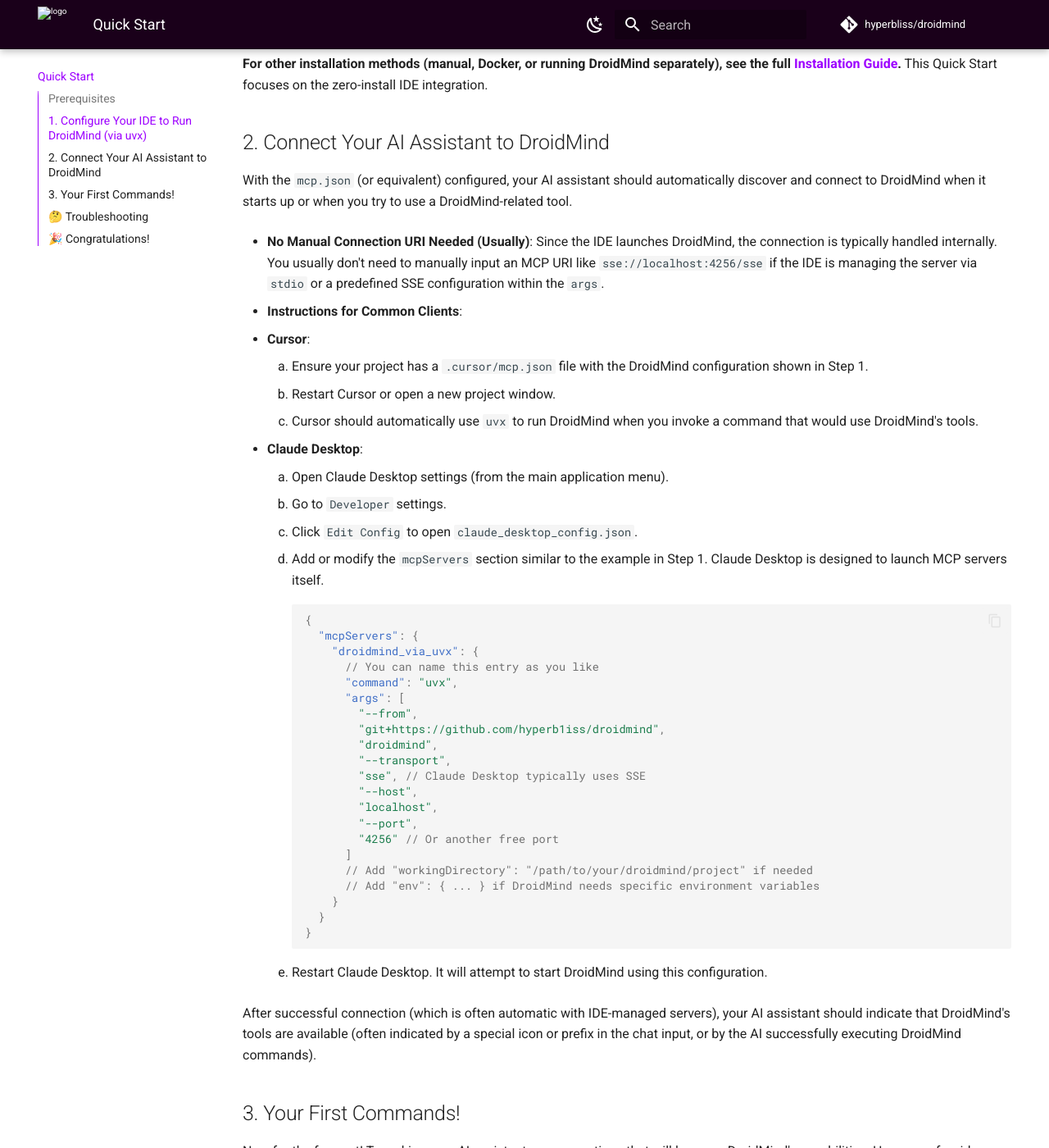
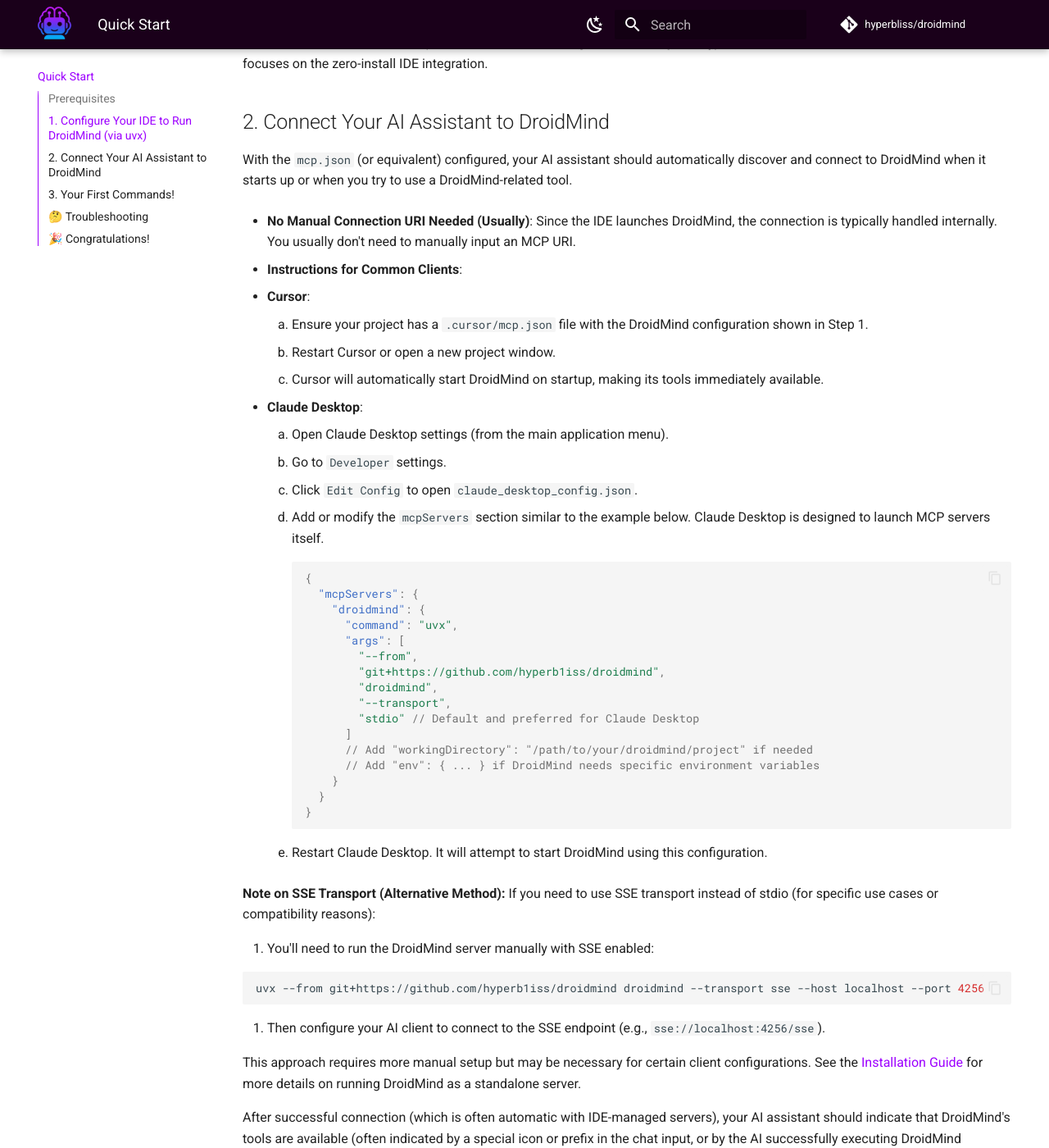
Before and after one commit to hyperb1iss/droidmind, an MkDocs documentation site: the page built from docs/quickstart.md, in a window 1280 px wide and 1400 px high, scrolled down 1284 px. Shown: the whole window at 82% size. Built offline with MkDocs 1.6.1 and Material for MkDocs 9.7.7, drawn with Linux system fonts in a browser that asks for light colours; comment, search, counter and statistics services are not loaded; some of the changed text lies outside the part shown.

````diff
--- a/docs/quickstart.md
+++ b/docs/quickstart.md
@@ -25,7 +25,7 @@ Your IDE will look for a configuration file (e.g., `.cursor/mcp.json` for Cursor
         "git+https://github.com/hyperb1iss/droidmind",
         "droidmind",
         "--transport",
-        "stdio" // Or "sse" if your specific IDE/client setup requires it
+        "stdio" // The default and preferred mode for most IDE integrations
       ]
     }
   }
@@ -35,7 +35,7 @@ Your IDE will look for a configuration file (e.g., `.cursor/mcp.json` for Cursor
 - **`command: "uvx"`**: Tells the IDE to use `uvx`.
 - **`"--from", "git+https://github.com/hyperb1iss/droidmind"`**: `uvx` will fetch DroidMind directly from GitHub.
 - **`"droidmind"`**: The package name to run.
-- **`"--transport", "stdio"`**: Specifies the communication protocol. `stdio` is common for direct IDE integrations. Some clients might require `sse` (e.g., `sse://localhost:4256/sse`), in which case you'd adjust the port and ensure it's free. If using `sse`, you might also need to specify `"--host", "localhost"` and `"--port", "4256"` in the args.
+- **`"--transport", "stdio"`**: Specifies the communication protocol. `stdio` is the default and preferred mode for direct IDE integrations.
 
 Once configured, your IDE should automatically start DroidMind when needed. You typically won't see a separate terminal window for DroidMind, as the IDE manages it in the background.
 
@@ -45,7 +45,7 @@ Once configured, your IDE should automatically start DroidMind when needed. You
 
 With the `mcp.json` (or equivalent) configured, your AI assistant should automatically discover and connect to DroidMind when it starts up or when you try to use a DroidMind-related tool.
 
-- **No Manual Connection URI Needed (Usually)**: Since the IDE launches DroidMind, the connection is typically handled internally. You usually don't need to manually input an MCP URI like `sse://localhost:4256/sse` if the IDE is managing the server via `stdio` or a predefined SSE configuration within the `args`.
+- **No Manual Connection URI Needed (Usually)**: Since the IDE launches DroidMind, the connection is typically handled internally. You usually don't need to manually input an MCP URI.
 
 - **Instructions for Common Clients**:
 
@@ -53,29 +53,24 @@ With the `mcp.json` (or equivalent) configured, your AI assistant should automat
 
     1. Ensure your project has a `.cursor/mcp.json` file with the DroidMind configuration shown in Step 1.
     2. Restart Cursor or open a new project window.
-    3. Cursor should automatically use `uvx` to run DroidMind when you invoke a command that would use DroidMind's tools.
+    3. Cursor will automatically start DroidMind on startup, making its tools immediately available.
 
   - **Claude Desktop**:
     1. Open Claude Desktop settings (from the main application menu).
     2. Go to `Developer` settings.
     3. Click `Edit Config` to open `claude_desktop_config.json`.
-    4. Add or modify the `mcpServers` section similar to the example in Step 1. Claude Desktop is designed to launch MCP servers itself.
+    4. Add or modify the `mcpServers` section similar to the example below. Claude Desktop is designed to launch MCP servers itself.
        ```json
        {
          "mcpServers": {
-           "droidmind_via_uvx": {
-             // You can name this entry as you like
+           "droidmind": {
              "command": "uvx",
              "args": [
                "--from",
                "git+https://github.com/hyperb1iss/droidmind",
                "droidmind",
                "--transport",
-               "sse", // Claude Desktop typically uses SSE
-               "--host",
-               "localhost",
-               "--port",
-               "4256" // Or another free port
+               "stdio" // Default and preferred for Claude Desktop
              ]
              // Add "workingDirectory": "/path/to/your/droidmind/project" if needed
              // Add "env": { ... } if DroidMind needs specific environment variables
@@ -84,6 +79,19 @@ With the `mcp.json` (or equivalent) configured, your AI assistant should automat
        }
        ```
     5. Restart Claude Desktop. It will attempt to start DroidMind using this configuration.
+
+**Note on SSE Transport (Alternative Method):**
+If you need to use SSE transport instead of stdio (for specific use cases or compatibility reasons):
+
+1. You'll need to run the DroidMind server manually with SSE enabled:
+
+   ```bash
+   uvx --from git+https://github.com/hyperb1iss/droidmind droidmind --transport sse --host localhost --port 4256
+   ```
+
+2. Then configure your AI client to connect to the SSE endpoint (e.g., `sse://localhost:4256/sse`).
+
+This approach requires more manual setup but may be necessary for certain client configurations. See the [Installation Guide](installation.md) for more details on running DroidMind as a standalone server.
 
 After successful connection (which is often automatic with IDE-managed servers), your AI assistant should indicate that DroidMind's tools are available (often indicated by a special icon or prefix in the chat input, or by the AI successfully executing DroidMind commands).
 
--- a/mkdocs.yml
+++ b/mkdocs.yml
@@ -120,7 +120,6 @@ nav:
     - 9. Example AI Queries: user_manual/example_queries.md
   - MCP Reference:
     - Tool Overview: mcp-reference.md
-  - Project Plan: plan.md
   - License: license.md # Assuming you have a LICENSE.md
 
 # Extra CSS/JS (if needed)
````
Also changed, not shown: README.md (+8 -4 lines), docs/index.md (+9 -5 lines), docs/mcp-reference.md (+48 -46 lines), docs/assets/images/logo_neon_glow_icon.png (added).
